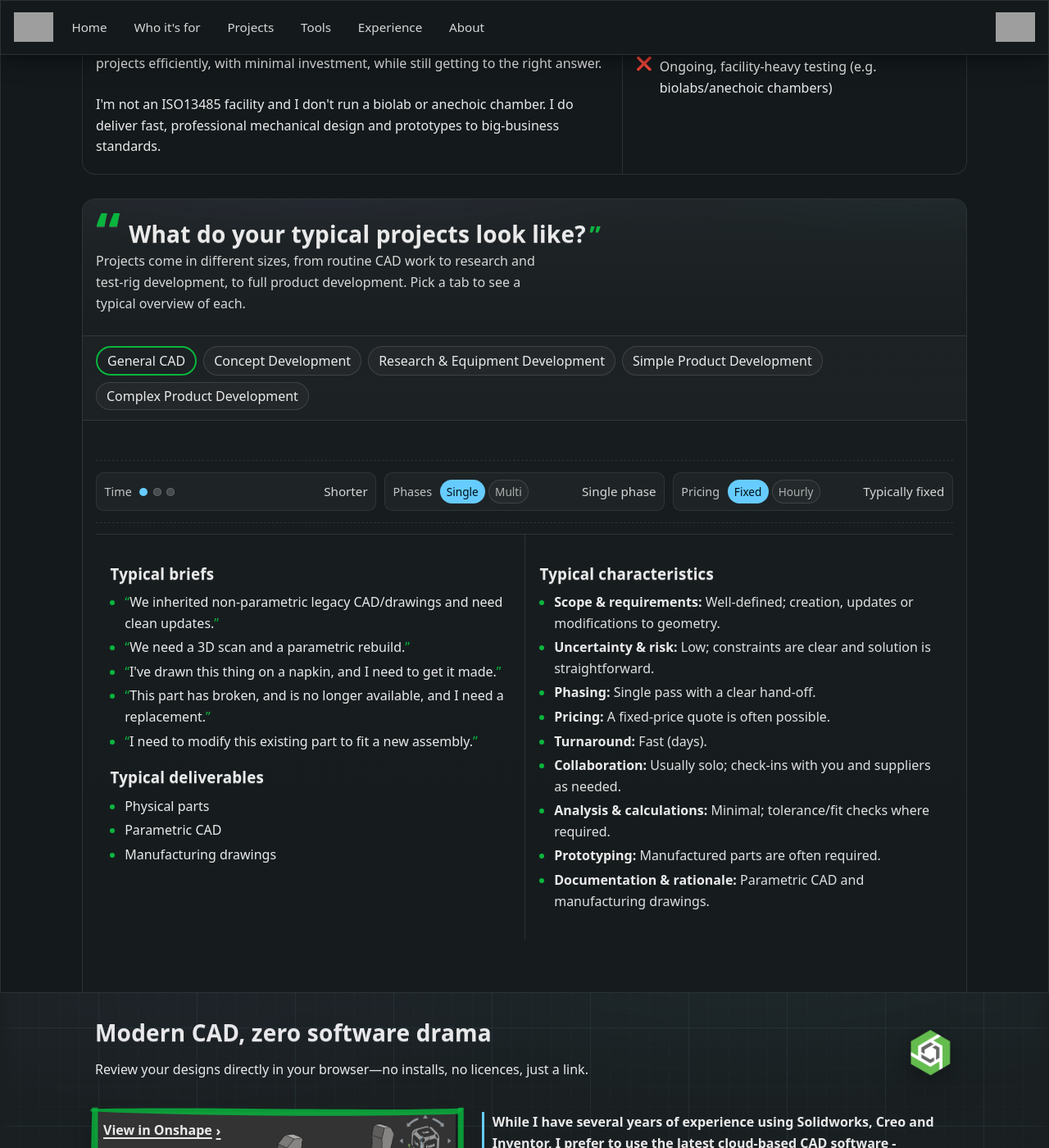
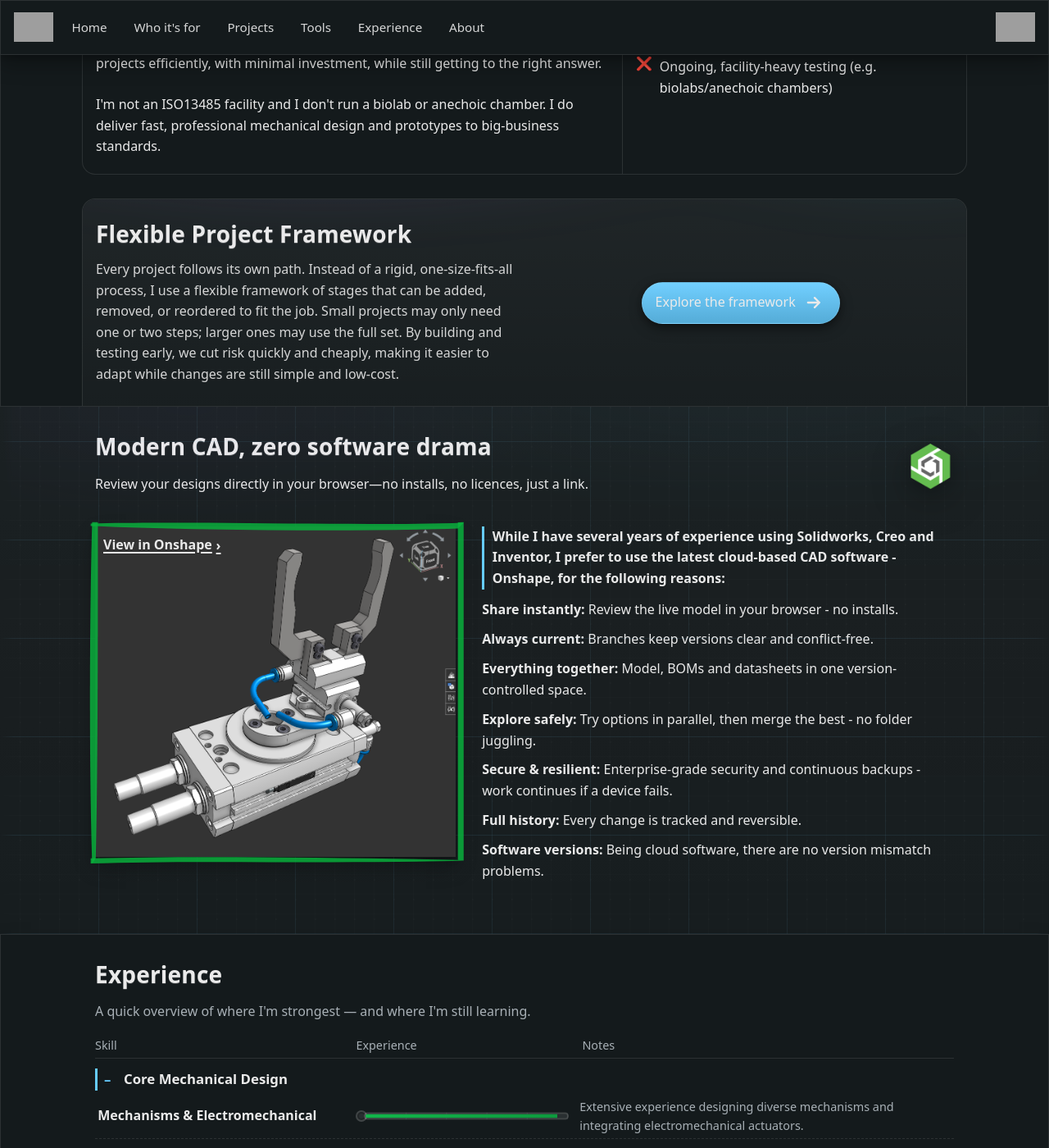
Before and after one commit to JamesAIzzard/jamesaizzard.github.io, a Jekyll site: the page built from index.html, in a window 1280 px wide and 1400 px high, scrolled down 1322 px. Shown: the whole window at 82% size. Built offline with Jekyll 4.4.1, drawn with Linux system fonts in a browser that asks for light colours; some web fonts are replaced; grey boxes are pictures that could not be loaded.

Commit message:
Add flexible project framework section and update imports

```diff
--- /dev/null
+++ b/_includes/flexible_framework.html
@@ -0,0 +1,20 @@
+<section id="project-types" class="panel-surface">
+  <div class="container">
+    <div class="ff-box border-panel">
+      <header class="pt-header panel-surface--lit">
+        <h2>Flexible Project Framework</h2>
+        <p class="pt-subtitle">
+          Every project follows its own path. Instead of a rigid, one-size-fits-all process, I use a flexible framework of stages that can be added, removed, or reordered to fit the job. Small projects may only need one or two steps; larger ones may use the full set. By building and testing early, we cut risk quickly and cheaply, making it easier to adapt while changes are still simple and low-cost.
+        </p>
+        <div class="fp-cta">
+          <a class="fp-arrow-link btn--accent-2" href="/flexible-project-framework/" aria-label="Explore the Flexible Project Framework">
+            <span>Explore the framework</span>
+            <svg class="fp-arrow" width="28" height="28" viewBox="0 0 24 24" fill="none" xmlns="http://www.w3.org/2000/svg" aria-hidden="true" focusable="false">
+              <path d="M5 12h12m0 0-5-5m5 5-5 5" stroke="currentColor" stroke-width="2" stroke-linecap="round" stroke-linejoin="round"/>
+            </svg>
+          </a>
+        </div>
+      </header>
+    </div>
+  </div>
+</section>
--- /dev/null
+++ b/_sass/components/_flexible_framework.scss
@@ -0,0 +1,85 @@
+/* Flexible Project Framework section */
+#project-types {
+  /* Merge visually with the panel above; remove top edge and radii */
+  padding: clamp(0.4rem, 1.8vw, 0.8rem) 0 0;
+
+  &.panel-surface {
+    border-top: 0;
+    border-top-left-radius: 0;
+    border-top-right-radius: 0;
+    margin-top: 0;
+  }
+
+  /* Radiused background container matching rail width */
+  .ff-box {
+    position: relative;
+    overflow: hidden;
+    border-radius: 1rem;
+    border-bottom-left-radius: 0;
+    border-bottom-right-radius: 0;
+    border-bottom: 0; /* section border provides bottom edge */
+    background: linear-gradient(180deg, rgba(255,255,255,0.02), rgba(255,255,255,0.01));
+  }
+
+  /* Header spacing aligned with rails */
+  .pt-header {
+    padding: clamp(1.1rem, 3vw, 1.6rem);
+    padding-inline: var(--rail-gutter);
+    display: grid;
+    grid-template-columns: 1fr; /* stack by default (mobile) */
+    grid-template-areas:
+      "title"
+      "subtitle"
+      "cta";
+    gap: 0.6rem;
+    align-items: start;
+  }
+
+  .pt-header > h2 { grid-area: title; }
+  .pt-header > .pt-subtitle { grid-area: subtitle; }
+  .pt-header > .fp-cta { grid-area: cta; justify-self: start; align-self: start; }
+
+  @media (min-width: 900px) {
+    .pt-header {
+      grid-template-columns: 1fr 1fr; /* let RHS take full remaining width */
+      grid-template-areas:
+        "title cta"
+        "subtitle cta";
+    }
+    .pt-header > .fp-cta { justify-self: center; align-self: center; }
+  }
+
+  .pt-subtitle {
+    opacity: 0.9;
+    max-width: 60ch;
+    margin: 0;
+  }
+}
+
+#project-types .fp-cta { display: flex; margin: 0; }
+
+/* Reusable pill button with accent variable */
+.btn-pill {
+  display: inline-flex;
+  align-items: center;
+  gap: 0.6rem;
+  color: var(--text);
+  background: linear-gradient(180deg,
+    color-mix(in oklab, var(--btn-accent, var(--accent-1)) 94%, white),
+    color-mix(in oklab, var(--btn-accent, var(--accent-1)) 88%, black));
+  border: 1px solid var(--panel-edge);
+  padding: 0.65rem 1rem;
+  border-radius: 999px;
+  text-decoration: none;
+  box-shadow: 0 6px 16px rgba(0,0,0,0.35), 0 2px 6px rgba(0,0,0,0.28);
+  transition: transform 120ms ease, box-shadow 120ms ease, filter 120ms ease;
+}
+.btn-pill:hover { transform: translateY(-1px); }
+.btn-pill:active { transform: translateY(0); filter: brightness(0.98); }
+.btn--accent-1 { --btn-accent: var(--accent-1); }
+.btn--accent-2 { --btn-accent: var(--accent-2); }
+
+#project-types .fp-arrow-link { @extend .btn-pill; }
+
+#project-types .fp-arrow { display: block; transition: transform 120ms ease; }
+#project-types .fp-arrow-link:hover .fp-arrow { transform: translateX(3px); }
--- a/assets/css/site.scss
+++ b/assets/css/site.scss
@@ -6,7 +6,9 @@
 @import "components/hero";
 @import "components/manufacturing";
 @import "components/where_fits";
-@import "components/project_types";
+// Temporarily unplugged: project types section
+// @import "components/project_types";
+@import "components/flexible_framework";
 @import "components/modern_cad";
 @import "components/contact";
 @import "components/cta";
--- a/index.html
+++ b/index.html
@@ -8,7 +8,7 @@
 
 {% include where_fits.html %}
 
-{% include project_types.html %}
+{% include flexible_framework.html %}
 
 {% include modern_cad.html %}
 
```
